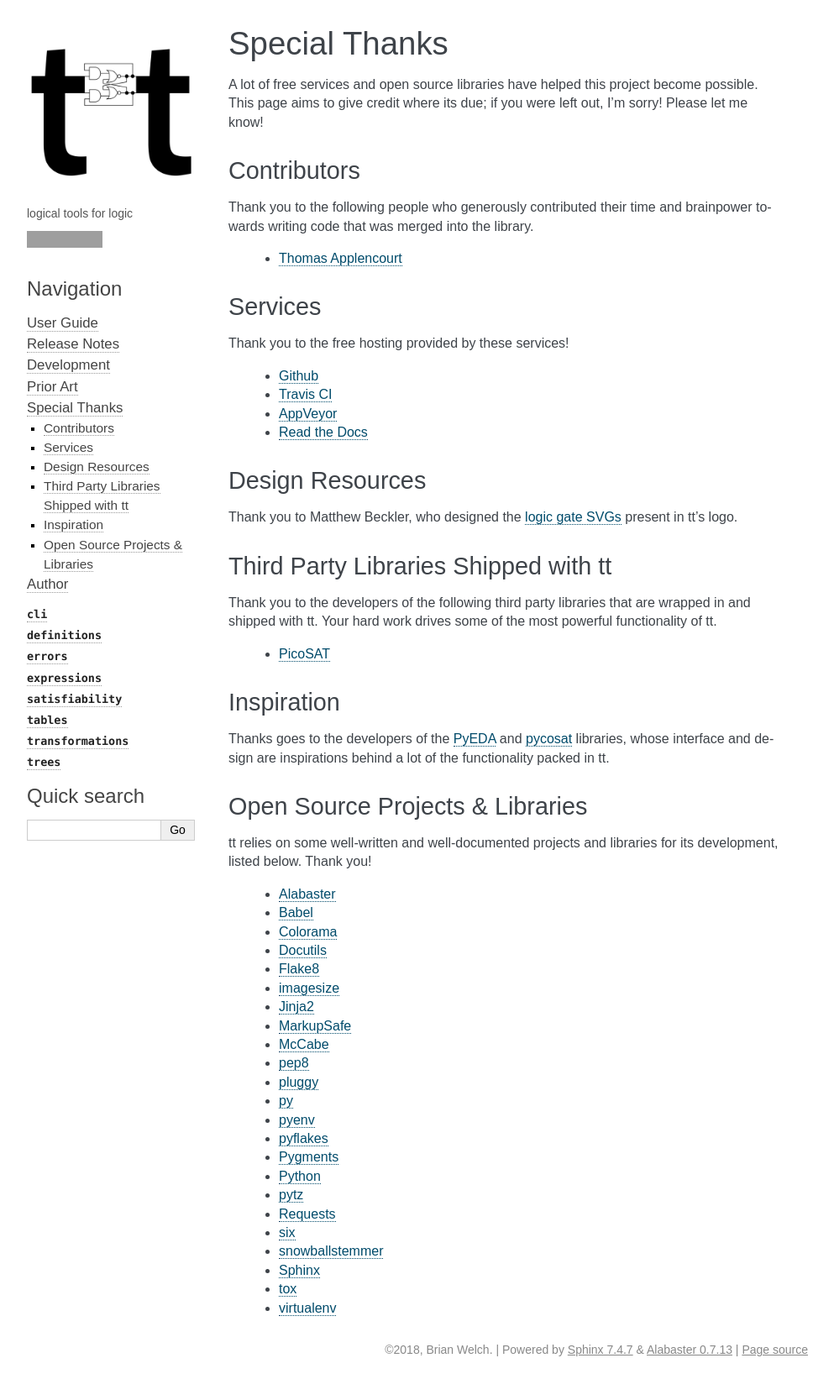
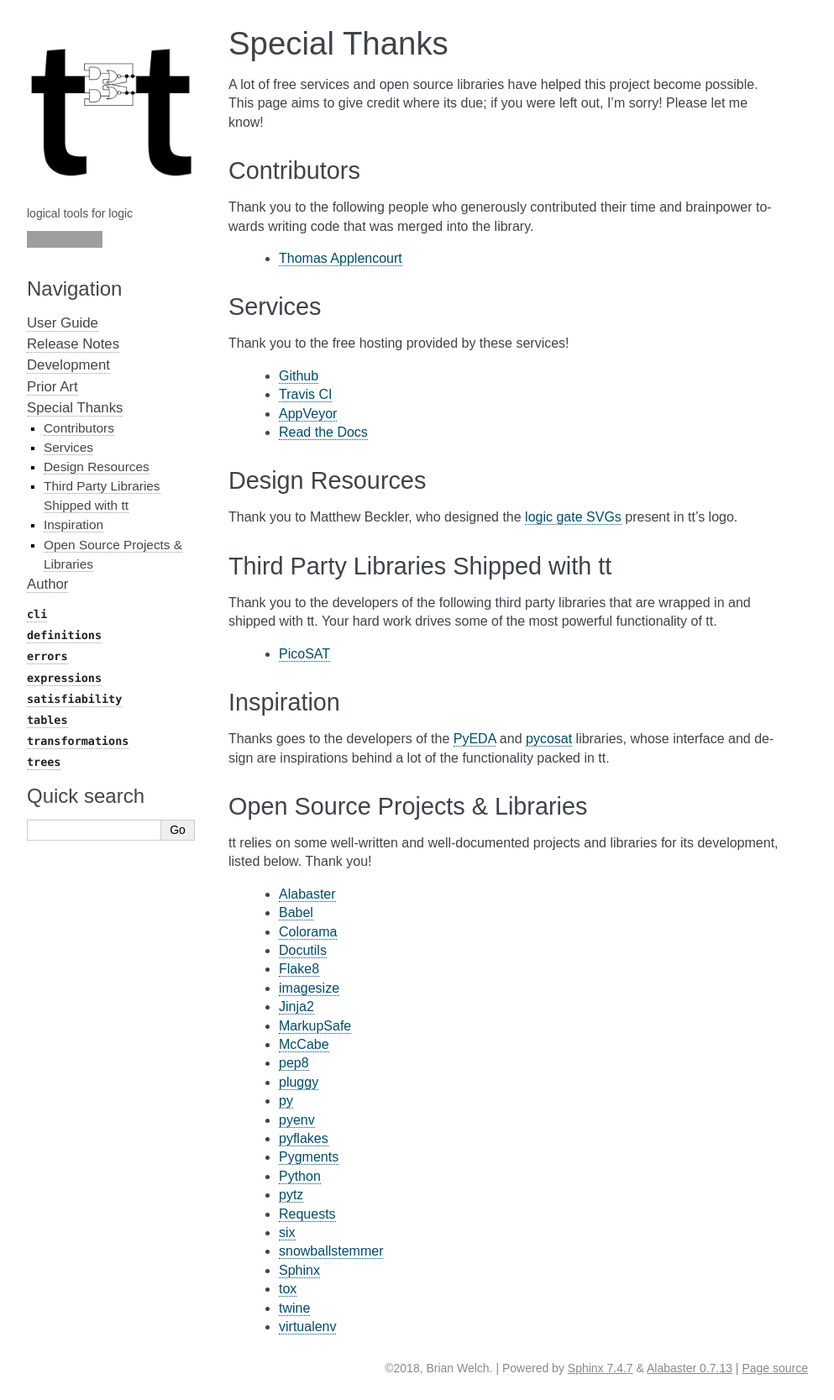
Before and after one commit to welchbj/tt, a Sphinx documentation site: the page built from docs/special_thanks.rst, in a window 1280 px wide. Shown: the whole page at 84% size, without its empty margins (148-1141 px from the left). Built offline with Sphinx 7.4.7, drawn with Linux system fonts in a browser that asks for light colours; some web fonts are replaced; before the commit the page ends 1645 px from its top, so only the background shows below that; grey boxes are pictures that could not be loaded.

Commit message:
Add twine to Special Thanks page

```diff
--- a/docs/special_thanks.rst
+++ b/docs/special_thanks.rst
@@ -69,6 +69,7 @@
     * `snowballstemmer`_
     * `Sphinx`_
     * `tox`_
+    * `twine`_
     * `virtualenv`_
 
 .. _Thomas Applencourt: https://github.com/TApplencourt
@@ -107,4 +108,5 @@
 .. _snowballstemmer: https://github.com/shibukawa/snowball_py
 .. _Sphinx: http://www.sphinx-doc.org/en/latest/
 .. _tox: https://tox.readthedocs.io/en/latest/
+.. _twine: https://github.com/pypa/twine
 .. _virtualenv: https://virtualenv.pypa.io/en/stable/
```
